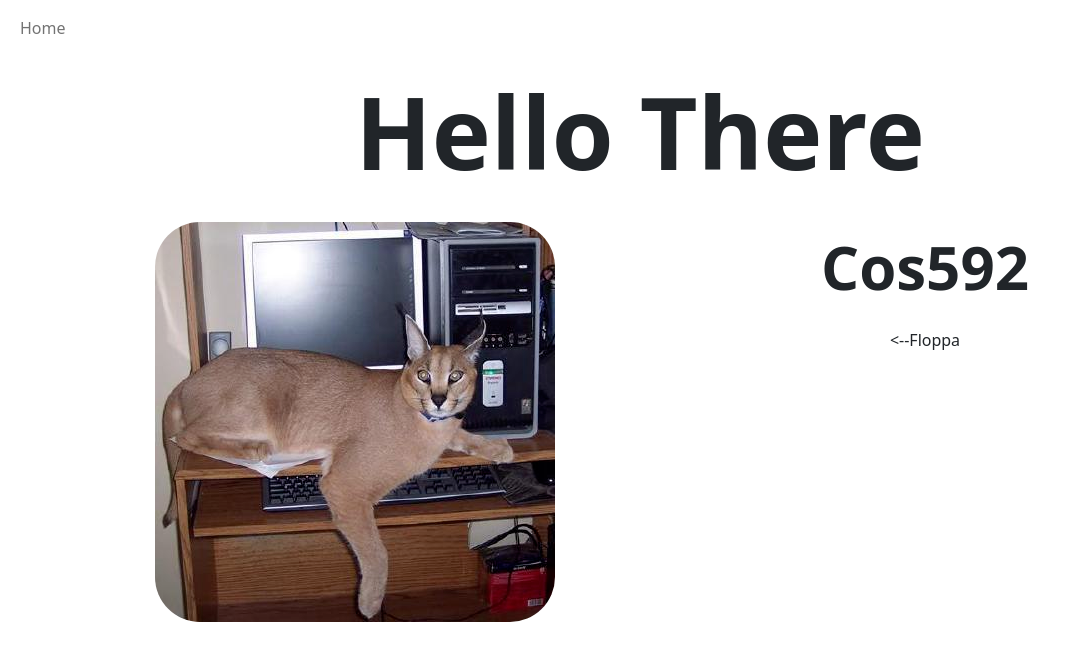
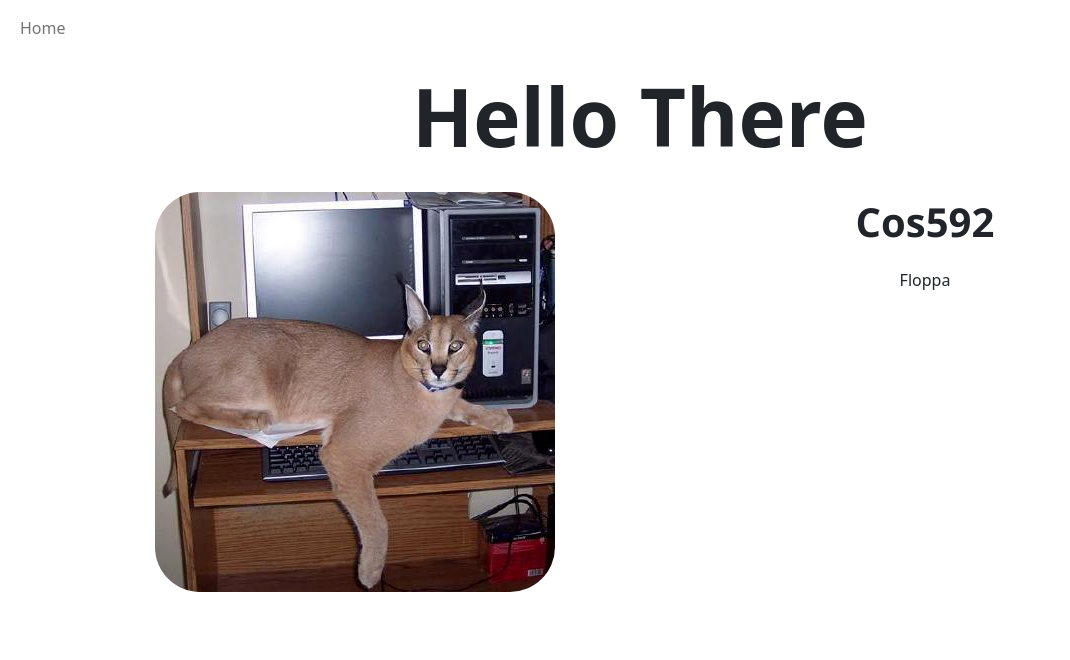
Before and after one commit to Cos592/Cos592.github.io, a plain HTML site: page index.html in a window 1280 px wide. Shown: the whole page, without its empty margins (0-1070 px from the left). Drawn offline with nearby package versions, Linux system fonts and the light colour scheme.

Commit message:
css modifications pt.1

```diff
--- a/css.css
+++ b/css.css
@@ -5,7 +5,7 @@ h1 {
 
 #title1 {
     font-weight: bold;
-    font-size: 100px;
+    font-size: 80px;
 }
 
 #profilediv {
@@ -18,7 +18,7 @@ h1 {
 }
 
 #username {
-    font-size:60px;
+    font-size:40px;
     font-weight: bold;
     font-family: 'Segoe UI', Tahoma, Geneva, Verdana, sans-serif;
 }
--- a/index.html
+++ b/index.html
@@ -39,7 +39,7 @@
                 </div>
                 <div class="col">
                     <p id="username">Cos592</p>
-                    <p id="userdesc"><--Floppa</p>
+                    <p id="userdesc">Floppa</p>
                 </div>
             </div>
         </div>
```
